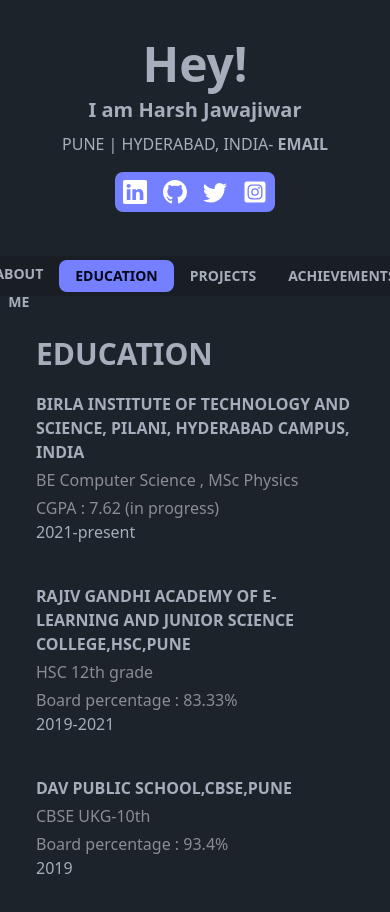
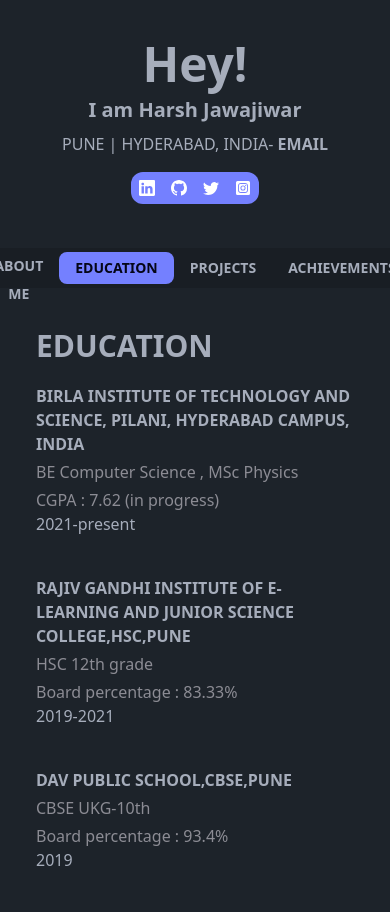
Before and after one commit to HarshJ23/personal-website, a Next.js app: page / in a window 390 px wide. Both pictures are taken after a click on the link "EDUCATION". Shown: the top 912 px of the page. Built offline with nearby package versions, Linux system fonts and the light colour scheme.

Commit message:
minor UI changes

```diff
--- a/components/Education.jsx
+++ b/components/Education.jsx
@@ -1,7 +1,31 @@
 
 
 export default function Education() {
-  return (
+
+  const education = [
+    { value:0,
+      institute:"BIRLA INSTITUTE OF TECHNOLOGY AND SCIENCE, PILANI, HYDERABAD CAMPUS, INDIA",
+      standard:"BE Computer Science , MSc Physics",
+      grade : "CGPA : 7.62 (in progress)",
+      year :  "2021-present",
+    },
+
+    { value:1,
+      institute:"RAJIV GANDHI INSTITUTE OF E-LEARNING AND JUNIOR SCIENCE COLLEGE,HSC,PUNE",
+      standard:"HSC 12th grade",
+      grade : " Board percentage : 83.33%",
+      year :  "2019-2021",
+    },
+
+    { value:2,
+      institute:"DAV PUBLIC SCHOOL,CBSE,PUNE",
+      standard:"CBSE UKG-10th",
+      grade : "Board percentage : 93.4%",
+      year :  "2019",
+    },
+ ]
+
+return (
     <div className="my-2">
     <div className="hero rounded-md">
   <div className="hero-content">
@@ -10,36 +34,17 @@ export default function Education() {
 
 <div className="flex flex-col space-y-10">
 
-    <div className="space-y-1">
-        <p className="text-left  font-semibold">BIRLA INSTITUTE OF TECHNOLOGY AND SCIENCE, PILANI, HYDERABAD CAMPUS, INDIA</p>
-        <p className="text-left text-[#8c8c94] font-medium">BE Computer Science , MSc Physics</p>
+  {education && education.map(({value,institute,standard,grade,year}) =>(
+
+    <div className="space-y-1" key={value}>
+        <p className="text-left  font-semibold">{institute}</p>
+        <p className="text-left text-[#8c8c94] font-medium">{standard}</p>
         <div className="sm:flex sm:flex-row justify-between">
-        <p className="text-left font-medium text-[#8c8c94]">CGPA : 7.62 (in progress)</p>
-        <p className="text-left">2021-present</p>
+        <p className="text-left font-medium text-[#8c8c94]">{grade}</p>
+        <p className="text-left">{year}</p>
         </div>
     </div>
-
-    <div className="space-y-1">
-        <p className="text-left  font-semibold">RAJIV GANDHI ACADEMY OF E-LEARNING AND JUNIOR SCIENCE COLLEGE,HSC,PUNE</p>
-        <p className="text-left text-[#8c8c94] font-medium">HSC 12th grade</p>
-        <div className="sm:flex sm:flex-row justify-between">
-        <p className="text-left font-medium text-[#8c8c94] "> Board percentage : 83.33%</p>
-        <p className="text-left">2019-2021</p>
-        </div>
-    </div>
-
-    <div className="space-y-1">
-        <p className="text-left  font-semibold">DAV PUBLIC SCHOOL,CBSE,PUNE</p>
-        <p className="text-left text-[#8c8c94] font-medium">CBSE UKG-10th</p>
-
-        <div className="sm:flex sm:flex-row justify-between">
-        <p className="text-left font-medium text-[#8c8c94] "> Board percentage : 93.4%</p>
-        <p className="text-left">2019</p>
-        </div>
-
-    </div>
-
-
+))}
 
 </div>
 
--- a/components/Projects.jsx
+++ b/components/Projects.jsx
@@ -1,48 +1,48 @@
 import {  BsGithub } from "react-icons/bs";
 
 export default function Projects() {
-    return (
+  const project = [
+    { value:0,
+      name:"DATA CHATBOT",
+      description:"Chatbot where you can chat with a large set of custom data and get specific answers quickly",
+      details: "Stack : Javascript, Next.js, Langchain, PineconeDB, OpenAI API",
+      link: "https://github.com/HarshJ23/data_chatbot",
+    },
+
+    { value:1,
+      name:"tele_GPT",
+      description:"ChatGPT right into your Telegram App",
+      details: "Stack : Node.js , OpenAI API ",
+      link: "https://github.com/HarshJ23/TeleGPT",
+    },
+
+    { value:3,
+      name:"BlogStack",
+      description:"Blog website with text-voice feature",
+      details: "Stack : React.js , Firebase and Tailwind CSS for styling",
+      link: "https://github.com/HarshJ23/blogstack",
+    },
+ ]
+
+return (
       <div className="my-2">
       <div className="hero rounded-md">
     <div className="hero-content">
       <div>
        <h2 className="text-left text-3xl font-bold mb-5">PROJECTS</h2>
 
-  <div className="flex flex-col space-y-10">
-
-      <div className="space-y-1">
-          <p className="text-left  font-semibold">DATA CHATBOT</p>
-          <p className="text-left text-[#8c8c94] font-medium">Chatbot where you can chat with a large set of custom data and get specific answers quickly</p>
+<div className="flex flex-col space-y-10">
+{project && project.map(({value , name ,description,details , link})=>(
+      <div className="space-y-1" key={value}>
+          <p className="text-left  font-semibold">{name}</p>
+          <p className="text-left text-[#8c8c94] font-medium">{description}</p>
           <div className=" flex flex-row justify-between">
-          <p className="text-left font-medium text-[#8c8c94] ">Stack : React.js , Firebase and Tailwind CSS for styling</p>
-         <a href="https://github.com/HarshJ23/data_chatbot"><BsGithub className="w-6 h-6 my-1 mx-2"/></a>
+          <p className="text-left font-medium text-[#8c8c94] ">{details}</p>
+         <a href={link}><BsGithub className="w-6 h-6 my-1 mx-2"/></a>
           </div>
       </div>
-
-      <div className="space-y-1">
-          <p className="text-left  font-semibold">tele_GPT</p>
-          <p className="text-left text-[#8c8c94] font-medium">Integrated ChatGPT features into a Telegram chatbot</p>
-          <div className=" flex flex-row justify-between">
-          <p className="text-left font-medium text-[#8c8c94] ">Stack : React.js , Firebase and Tailwind CSS for styling</p>
-         <a href="https://github.com/HarshJ23/TeleGPT"><BsGithub className="w-6 h-6 my-1 mx-2"/></a>
-          </div>
-      </div>
-
-      <div className="space-y-1">
-          <p className="text-left  font-semibold">Blogstack</p>
-          <p className="text-left text-[#8c8c94] font-medium">Blog website with text-voice feature</p>
-
-          <div className=" flex flex-row justify-between">
-          <p className="text-left font-medium text-[#8c8c94] ">Stack : React.js , Firebase and Tailwind CSS for styling</p>
-         <a href="https://github.com/HarshJ23/blogstack"><BsGithub className="w-6 h-6 my-1 mx-2"/></a>
-          </div>
-
-
-      </div>
-
-
-
-  </div>
+))}
+</div>
 
       </div>
 
--- a/next.config.js
+++ b/next.config.js
@@ -1,6 +1,7 @@
 /** @type {import('next').NextConfig} */
 const nextConfig = {
   reactStrictMode: true,
+
 }
 
 module.exports = nextConfig
--- a/pages/index.js
+++ b/pages/index.js
@@ -30,18 +30,18 @@ export default function Home() {
           </p>
         </div>
 
-        <ul className="flex flex-row space-x-4 bg-primary p-2 rounded-lg">
+        <ul className="flex flex-row space-x-4 bg-primary p-2 rounded-xl  md:rounded-lg">
           <li>
-            <a href="https://www.linkedin.com/in/harsh-jawajiwar-086320215/" target="_blank" className="text-white"><BsLinkedin className="h-6 w-6" /></a>
+            <a href="https://www.linkedin.com/in/harsh-jawajiwar-086320215/" target="_blank" className="text-white"><BsLinkedin className="h-4 w-4 md:h-5 md:w-5  lg:h-6 lg:w-6"  /></a>
           </li>
           <li>
-           <a href="https://github.com/HarshJ23" target="_blank" className="text-white"><BsGithub className="h-6 w-6"/></a>
+           <a href="https://github.com/HarshJ23" target="_blank" className="text-white"><BsGithub className="h-4 w-4 md:h-5 md:w-5  lg:h-6 lg:w-6" /></a>
           </li>
           <li>
-            <a href="https://twitter.com/HJawajiwar" target="_blank" className="text-white"><BsTwitter className="h-6 w-6"/></a>
+            <a href="https://twitter.com/HJawajiwar" target="_blank" className="text-white"><BsTwitter className="h-4 w-4 md:h-5 md:w-5  lg:h-6 lg:w-6" /></a>
           </li>
           <li>
-            <a href="https://www.instagram.com/harshj_23/" target="_blank" className="text-white"><FaInstagramSquare className="h-6 w-6"/></a>
+            <a href="https://www.instagram.com/harshj_23/" target="_blank" className="text-white"><FaInstagramSquare className="h-4 w-4 md:h-5 md:w-5  lg:h-6 lg:w-6"  /></a>
           </li>
         </ul>
 
```
